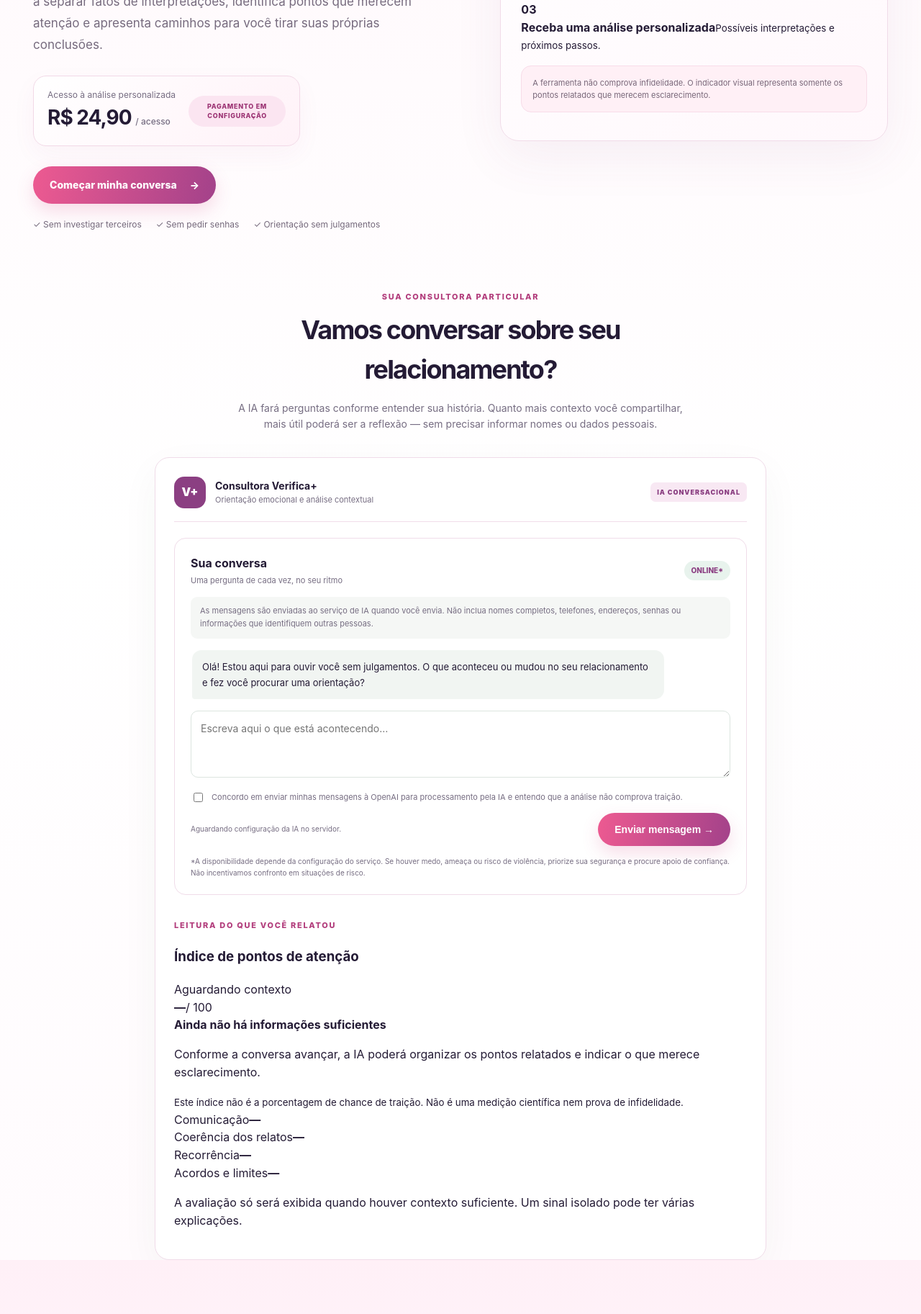
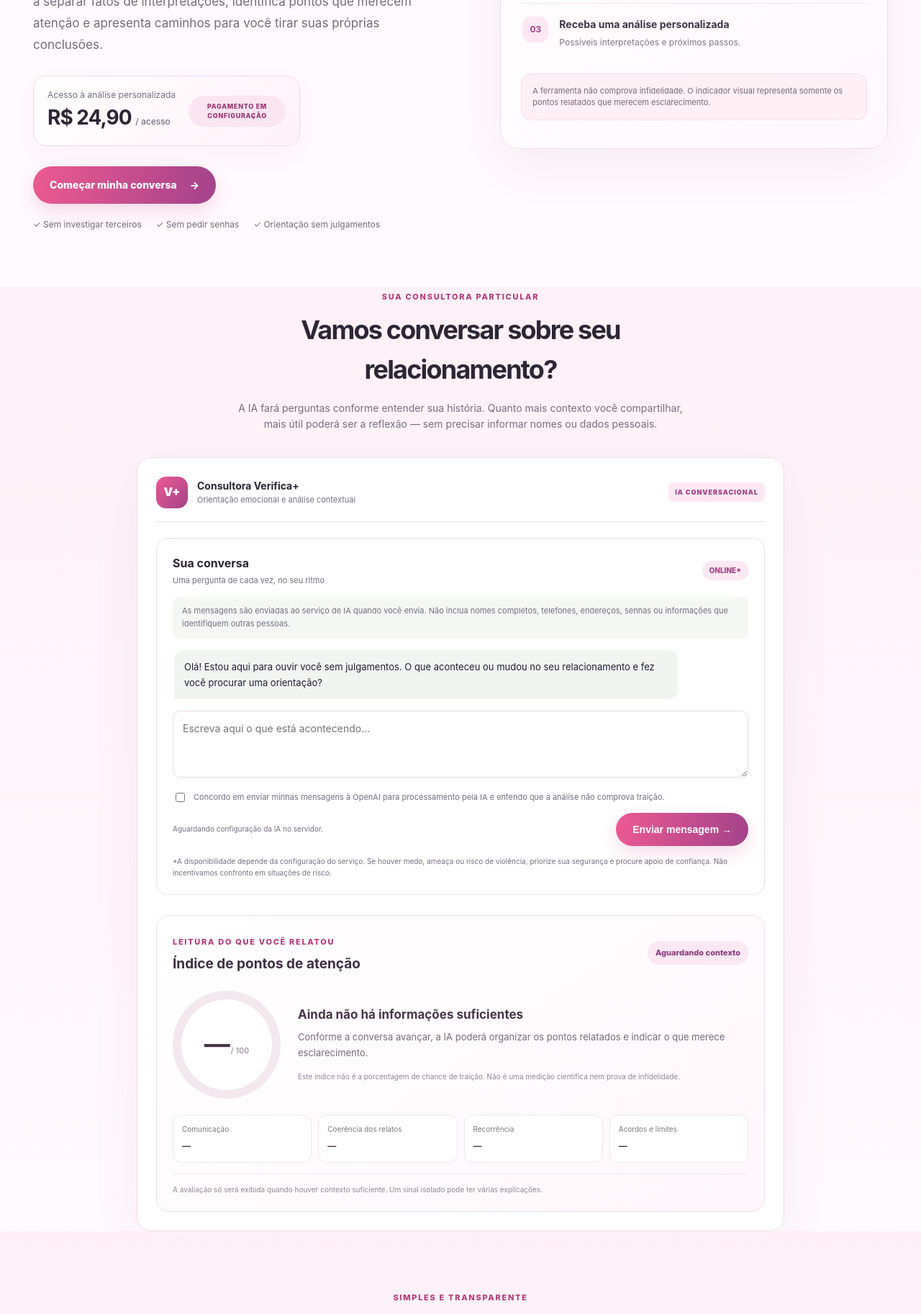
Before and after one commit to fiquericolucas/P-gina-de-consulta-, a plain HTML site: page index.html in a window 1280 px wide. Shown: the part 515-2340 px from the top of the page at 72% size. Drawn offline with Linux system fonts and the light colour scheme.

Commit message:
Add Verifica+ chat and assessment dashboard styles

```diff
--- a/styles.css
+++ b/styles.css
@@ -146,3 +146,45 @@ footer{border-color:#f0dce9}
 .chat-actions{display:flex;align-items:center;justify-content:space-between;gap:12px;flex-wrap:wrap}.chat-actions small{color:var(--muted);font-size:10px;max-width:55%}.chat-footnote{margin:13px 0 0;color:var(--muted);font-size:10px;line-height:1.6}
 .sr-only{position:absolute;width:1px;height:1px;padding:0;margin:-1px;overflow:hidden;clip:rect(0,0,0,0);white-space:nowrap;border:0}
 @media(max-width:600px){.relationship-chat{padding:15px}.chat-bubble{max-width:96%}.chat-actions{align-items:stretch}.chat-actions .button{width:100%}.chat-actions small{max-width:100%}}
+
+/* Verifica+ — interface focada na consultora e no indicador contextual */
+.verifica-app{background:#fffafd;color:#2c2635}
+.verifica-app .topbar{background:#fffafd}
+.verifica-app .brand-mark{background:#a3428a}
+.verifica-app .hero-chat{align-items:center}
+.verifica-app .hero h1 span{background:linear-gradient(90deg,#ed568e,#8b3f82);-webkit-background-clip:text;background-clip:text;color:transparent}
+.verifica-app .intro-card{align-self:center}
+.feature-line{display:flex;align-items:flex-start;gap:15px;padding:18px 2px;border-bottom:1px solid #f3e5ed}
+.feature-line:last-of-type{border-bottom:0}
+.feature-line>b{display:grid;place-items:center;flex:0 0 36px;height:36px;border-radius:12px;background:#fce8f2;color:#a3428a;font-size:12px}
+.feature-line strong,.feature-line small{display:block}
+.feature-line strong{font-size:14px;color:#403448}
+.feature-line small{font-size:12px;color:#817487;margin-top:5px;line-height:1.5}
+.verifica-app .relationship-ai{background:linear-gradient(180deg,#fff1f7,#fffafd)}
+.verifica-app .ai-panel{max-width:900px;border-color:#f0dce9;box-shadow:0 22px 70px #7e326d12}
+.verifica-app .ai-avatar{background:linear-gradient(135deg,#ed5a91,#a3428a)}
+.verifica-app .ai-status{background:#fce8f2;color:#a3428a}
+.verifica-app .chat-live{background:#fce8f2;color:#a3428a}
+.verifica-app .chat-bubble.user{background:linear-gradient(100deg,#ed5a91,#a3428a)}
+.verifica-app .chat-form textarea{border-color:#eadce6}
+.attention-card{margin:24px 0 0;padding:22px;border:1px solid #f0dce9;border-radius:18px;background:linear-gradient(145deg,#fff,#fff7fb)}
+.attention-header{display:flex;justify-content:space-between;align-items:center;gap:12px}
+.attention-header h3{font-size:19px;margin:6px 0 0;color:#3d3043}
+.attention-state{font-size:11px;font-weight:800;color:#8b3f82;background:#fce8f2;padding:8px 11px;border-radius:99px}
+.attention-content{display:flex;align-items:center;gap:24px;padding:22px 0}
+.gauge{--score:0;--fill:#9d8fa0;width:150px;height:150px;flex:0 0 150px;border-radius:50%;display:grid;place-items:center;background:conic-gradient(var(--fill) calc(var(--score)*1%),#f2e8ee 0);position:relative}
+.gauge:before{content:"";position:absolute;inset:12px;border-radius:50%;background:#fff}
+.gauge-center{position:relative;display:flex;align-items:baseline;gap:3px}
+.gauge-center strong{font-size:36px;letter-spacing:-2px;color:#49364b}
+.gauge-center span{font-size:11px;color:#88798b}
+.attention-copy{flex:1}
+.attention-copy>strong{font-size:17px;color:#49364b}
+.attention-copy p{font-size:13px;line-height:1.65;color:#766b7e;margin:8px 0}
+.attention-copy small,.attention-footnote{font-size:10px;line-height:1.6;color:#928596}
+.attention-dimensions{display:grid;grid-template-columns:repeat(4,minmax(0,1fr));gap:9px}
+.attention-dimensions>div{display:flex;flex-direction:column;gap:7px;padding:12px;border:1px solid #f1e4ec;border-radius:12px;background:#fff}
+.attention-dimensions span{font-size:10px;color:#827486}
+.attention-dimensions b{font-size:12px;color:#49364b}
+.attention-footnote{border-top:1px solid #f1e5ed;padding-top:13px;margin:15px 0 0}
+.verifica-app .disclaimer{max-width:900px;margin:0 auto 55px}
+@media(max-width:650px){.attention-content{flex-direction:column;text-align:center;gap:15px}.attention-dimensions{grid-template-columns:repeat(2,minmax(0,1fr))}.attention-header{align-items:flex-start;flex-direction:column}.gauge{width:136px;height:136px;flex-basis:136px}.verifica-app .hero{padding-top:20px}}
```
